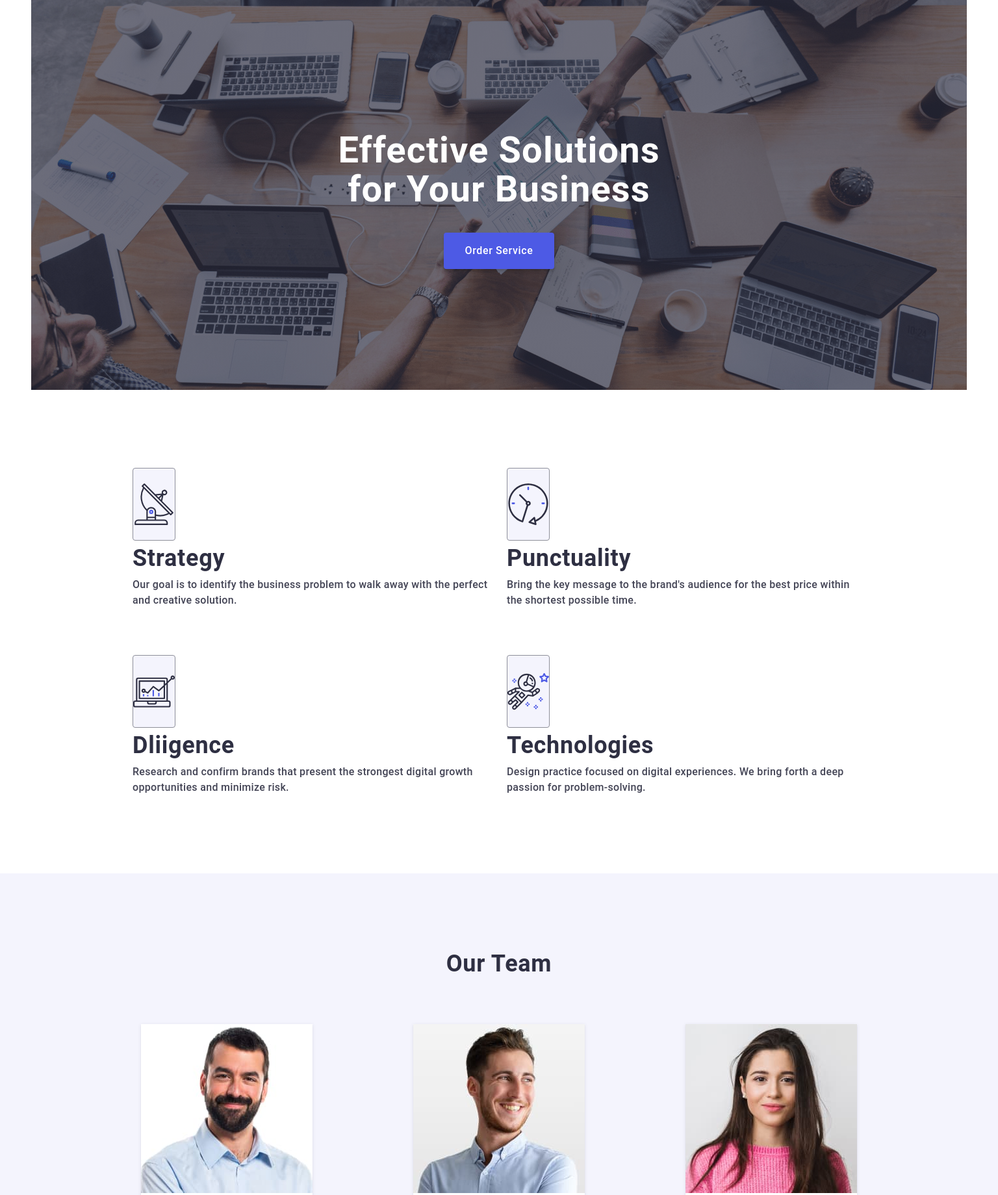
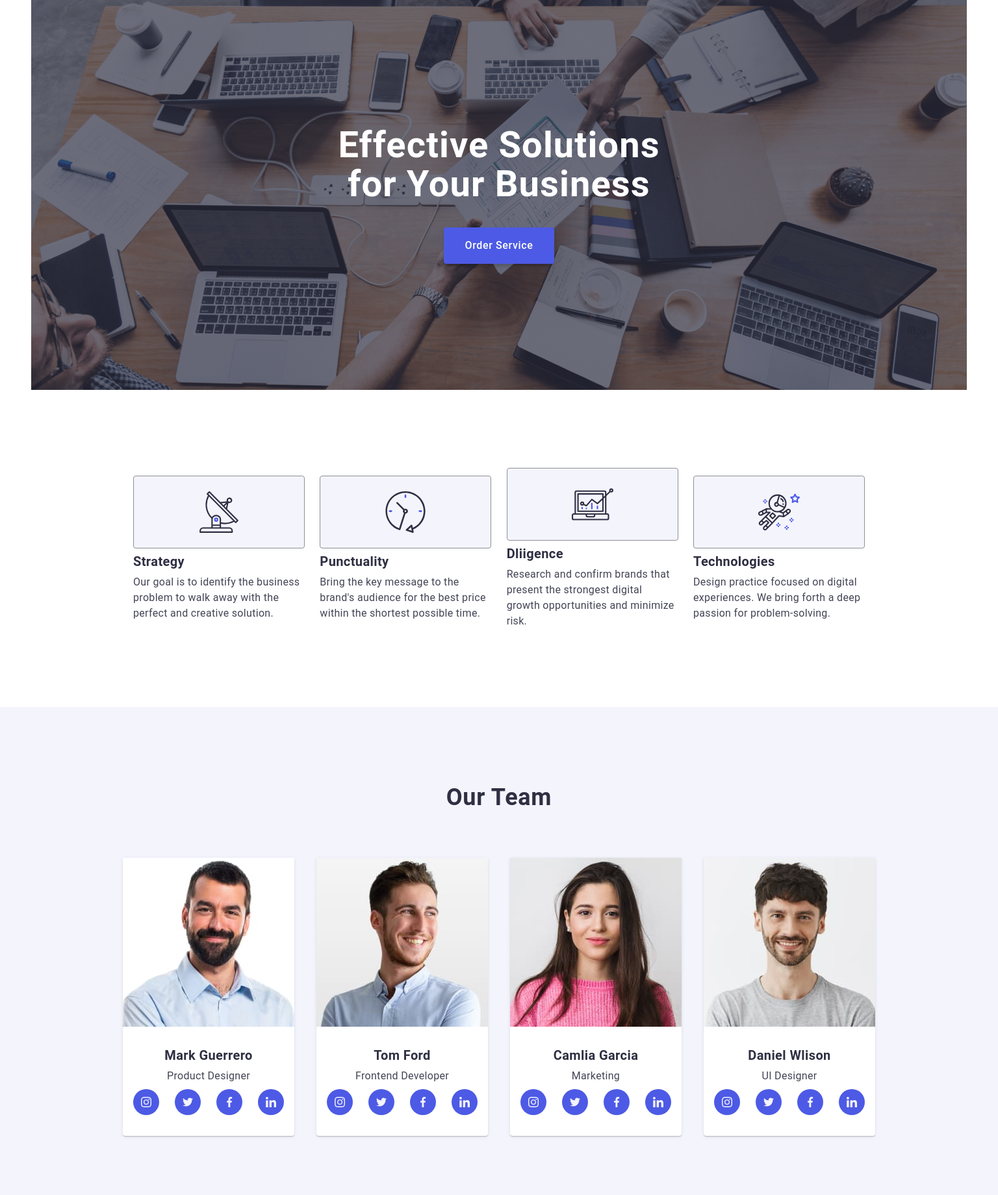
Before and after one commit to Denis-Shvyrkov/goit-markup-hw-06, a plain HTML site: page index.html in a window 1536 px wide. Shown: the top 1839 px of the page at 65% size. Drawn offline with nearby package versions, Linux system fonts and the light colour scheme.

Commit message:
added styles to media 1440, added backgrounds to 768, 1440

```diff
--- a/css/styles.css
+++ b/css/styles.css
@@ -46,15 +46,10 @@ address {
 
 .container {
   width: 320px;
-  padding-left: 16px;
-  padding-right: 16px;
+  padding: 96px 16px;
   margin: 0 auto;
 }
 
-.section {
-  padding-top: 96px;
-  padding-bottom: 96px;
-}
 /*-------------------Header------------------- */
 
 .header {
@@ -175,18 +170,8 @@ address {
 /*-------------------Hero------------------- */
 
 .hero {
-  padding-top: 0;
-  padding-bottom: 0;
   height: 432px;
   margin: 0 auto;
-  background-image: linear-gradient(
-      rgba(46, 47, 66, 0.7),
-      rgba(46, 47, 66, 0.7)
-    ),
-    url(../images/hero-background.jpeg);
-  background-repeat: no-repeat;
-  background-position: center;
-  background-size: cover;
 }
 
 .hero .container {
@@ -195,6 +180,27 @@ address {
   justify-content: center;
   align-items: center;
   height: 100%;
+  padding: 72px 0;
+  background-image: linear-gradient(
+      rgba(46, 47, 66, 0.7),
+      rgba(46, 47, 66, 0.7)
+    ),
+    url(../images/hero-background-mob.jpg);
+  background-repeat: no-repeat;
+  background-position: center;
+  background-size: cover;
+}
+
+@media (min-device-pixel-ratio: 2),
+  (min-resolution: 192dpi),
+  (min-resolution: 2dppx) {
+  .hero .container {
+    background-image: linear-gradient(
+        rgba(46, 47, 66, 0.7),
+        rgba(46, 47, 66, 0.7)
+      ),
+      url(../images/hero-background-mob-2x.jpg);
+  }
 }
 
 .hero-title {
@@ -245,9 +251,6 @@ address {
 }
 
 .features .container {
-  display: flex;
-  justify-content: center;
-  align-items: center;
   margin: 0 auto;
 }
 
@@ -266,14 +269,6 @@ address {
 .features-item-icon {
   display: none;
 }
-
-/* .features-subtitle {
-  color: #2e2f42;
-  font-size: 20px;
-  font-weight: 500;
-  line-height: 1.2;
-  letter-spacing: 0.02em;
-} */
 
 .features-subtitle {
   color: #2e2f42;
@@ -306,10 +301,10 @@ address {
   letter-spacing: 0.02em;
   text-transform: capitalize;
 }
+
 .team .container {
   display: flex;
   flex-direction: column;
-  padding: 0 28px;
   gap: 72px;
 }
 
@@ -345,7 +340,7 @@ address {
   color: #2e2f42;
   text-align: center;
   font-size: 20px;
-  font-weight: 700;
+  font-weight: 600;
   line-height: 1.2;
   letter-spacing: 0.02em;
 }
@@ -448,7 +443,7 @@ address {
 .portfolio-item-subtitle {
   color: #2e2f42;
   font-size: 20px;
-  font-weight: 700;
+  font-weight: 600;
   line-height: 1.2;
   letter-spacing: 0.02em;
   margin-bottom: 8px;
@@ -460,7 +455,6 @@ address {
 }
 
 .portfolio-item {
-  /* width: calc((100% - 48px) / 3); */
   transition: box-shadow 250ms cubic-bezier(0.4, 0, 0.2, 1);
 }
 
@@ -888,20 +882,37 @@ address {
 }
 
 @media screen and (min-width: 768px) {
+  .hero {
+    height: 436px;
+  }
+
   .container {
     width: 768px;
-    padding-left: 15px;
-    padding-right: 15px;
+    padding: 96px 16px;
     margin: 0 auto;
   }
 
-  .hero {
-    height: 436px;
-    max-width: 768px;
-  }
+  /*-------------------Hero------------------- */
 
   .hero .container {
     padding: 112px 0;
+    background-image: linear-gradient(
+        rgba(46, 47, 66, 0.7),
+        rgba(46, 47, 66, 0.7)
+      ),
+      url(../images/hero-background-tab.jpeg);
+  }
+
+  @media (min-device-pixel-ratio: 2),
+    (min-resolution: 192dpi),
+    (min-resolution: 2dppx) {
+    .hero .container {
+      background-image: linear-gradient(
+          rgba(46, 47, 66, 0.7),
+          rgba(46, 47, 66, 0.7)
+        ),
+        url(../images/hero-background-tab-2x.jpg);
+    }
   }
 
   .hero-title {
@@ -918,6 +929,8 @@ address {
     margin-top: 36px;
   }
 
+  /*-------------------Features------------------- */
+
   .features-list {
     flex-direction: row;
     flex-wrap: wrap;
@@ -932,6 +945,8 @@ address {
     width: calc((100% - 24px) / 2);
   }
 
+  /*-------------------Team------------------- */
+
   .team-list {
     flex-direction: row;
     flex-wrap: wrap;
@@ -941,6 +956,8 @@ address {
     column-gap: 24px;
     margin: 0 auto;
   }
+
+  /*-------------------Portfolio------------------- */
 
   .portfolio-list {
     flex-direction: row;
@@ -952,6 +969,8 @@ address {
   .portfolio-item {
     width: calc((100% - 24px) / 2);
   }
+
+  /*-------------------Footer------------------- */
 
   .footer .container {
     align-items: flex-start;
@@ -985,33 +1004,53 @@ address {
 }
 
 @media screen and (min-width: 1440px) {
+  .hero {
+    height: 600px;
+  }
+
   .container {
     width: 1158px;
-    padding-left: 15px;
-    padding-right: 15px;
-    margin: 0 auto;
+    padding: 120px 16px;
   }
 
-  .section {
-    padding-top: 120px;
-    padding-bottom: 120px;
+  /*-------------------Hero------------------- */
+
+  .hero .container {
+    width: 1440px;
+    padding: 188px 0;
+    background-image: linear-gradient(
+        rgba(46, 47, 66, 0.7),
+        rgba(46, 47, 66, 0.7)
+      ),
+      url(../images/hero-background.jpeg);
   }
 
-  .hero {
-    height: 600px;
-    max-width: 1440px;
-    margin: 0 auto;
+  @media (min-device-pixel-ratio: 2),
+    (min-resolution: 192dpi),
+    (min-resolution: 2dppx) {
+    .hero .container {
+      background-image: linear-gradient(
+          rgba(46, 47, 66, 0.7),
+          rgba(46, 47, 66, 0.7)
+        ),
+        url(../images/hero-background-2x.jpg);
+    }
   }
 
-  .hero .container {
-    padding: 188px 0;
+  /*-------------------Features------------------- */
+
+  .features-list {
+    flex-direction: row;
+    justify-content: space-between;
+    row-gap: 24px;
+    gap: unset;
   }
 
   .features-item-icon-wrap {
     display: flex;
     justify-content: center;
     align-items: center;
-    /* width: 100%; */
+    width: 264px;
     height: 112px;
     flex-shrink: 0;
     border-radius: 4px;
@@ -1020,17 +1059,47 @@ address {
     margin-bottom: 8px;
   }
 
+  .features-item {
+    width: 264px;
+  }
+
   .features-item-icon {
     display: block;
     width: 64px;
     height: 64px;
   }
 
+  .features-subtitle {
+    color: #2e2f42;
+    font-size: 20px;
+    font-weight: 600;
+    line-height: 1.2;
+    letter-spacing: 0.02em;
+  }
+
+  .features-text {
+    font-weight: 400;
+  }
+
+  /*-------------------Team------------------- */
+
+  .team .container {
+    padding: 120px 0;
+  }
+
   .team-list {
-    display: flex;
     justify-content: space-between;
-    gap: 24px;
+    row-gap: 24px;
+    column-gap: unset;
+    flex-wrap: nowrap;
+    margin: unset;
   }
+
+  .team-item {
+    width: 264px;
+  }
+
+  /*-------------------Portfolio------------------- */
 
   .portfolio-list {
     display: flex;
@@ -1044,8 +1113,39 @@ address {
     transition: box-shadow 250ms cubic-bezier(0.4, 0, 0.2, 1);
   }
 
+  /*-------------------Footer------------------- */
+
+  .footer {
+    display: flex;
+    justify-content: center;
+  }
+
   .footer .container {
+    flex-direction: row;
+
+    align-items: baseline;
+    padding: 100px 16px;
+    margin: unset;
+  }
+
+  .footer-logo-wrap {
+    margin-right: 120px;
+  }
+
+  .footer-soc-wrap {
+    margin-right: 80px;
+  }
+  .footer-logo-soc-wrap {
+    gap: unset;
+  }
+
+  .footer-subscribe-container {
+    margin: unset;
+  }
+
+  .subscribe-wrap {
     display: flex;
-    align-items: baseline;
+    gap: 24px;
+    padding-bottom: unset;
   }
 }
```
Also changed, not shown: images/hero-background-2x.jpg (added), images/hero-background-mob-2x.jpg (added), images/hero-background-mob.jpg (added), images/hero-background-tab-2x.jpg (added), images/hero-background-tab.jpg (added).
